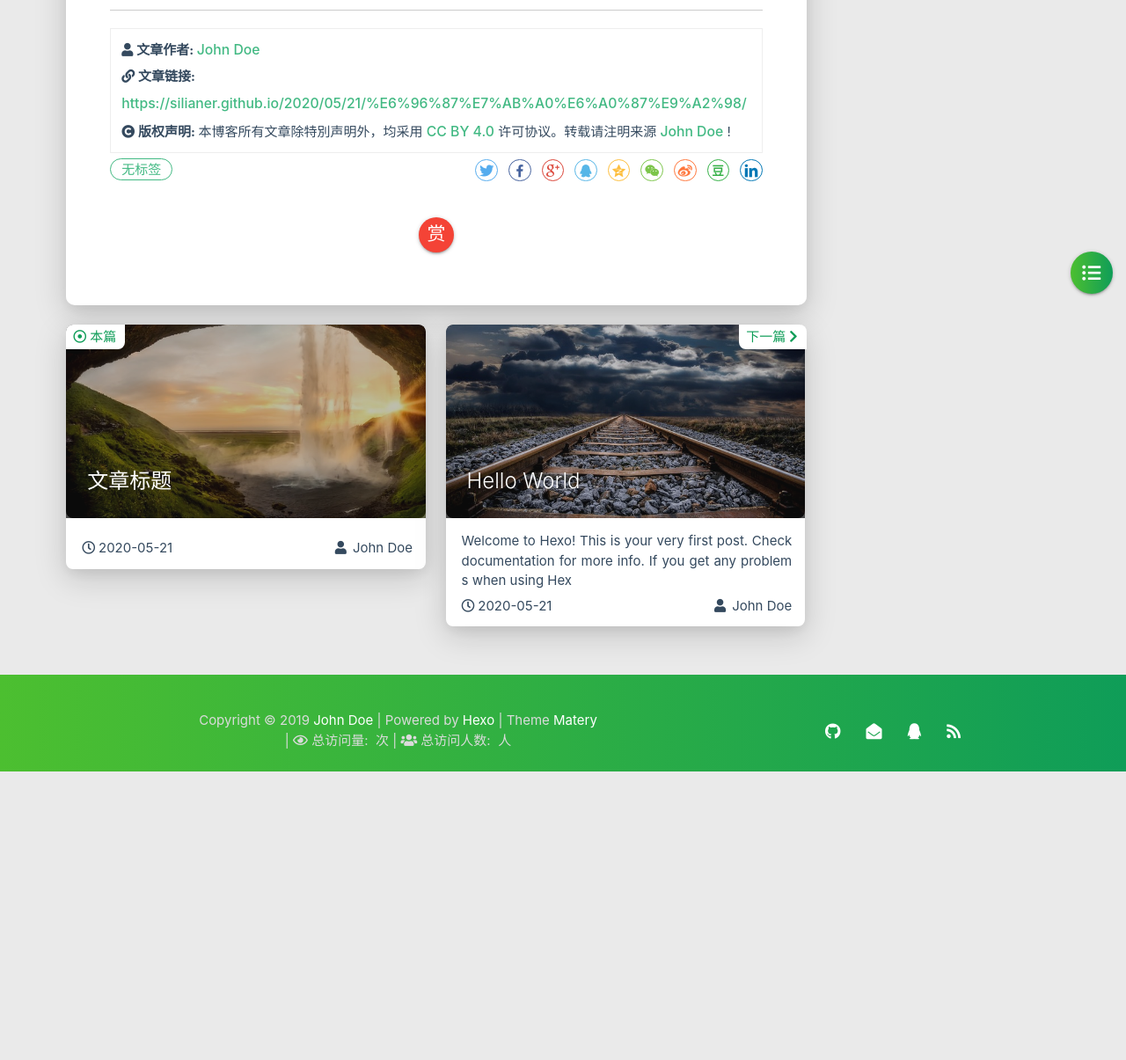
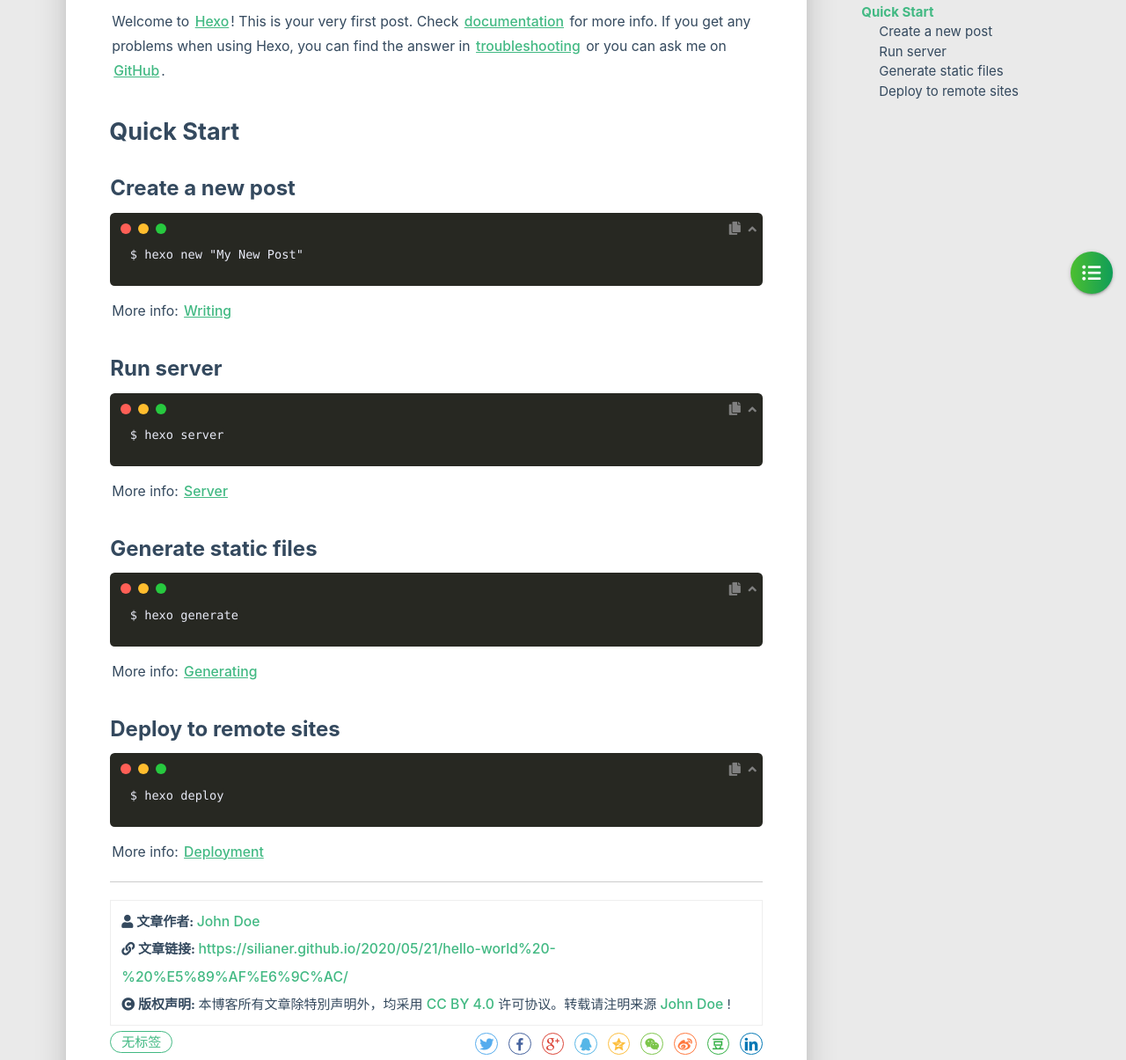
Before and after one commit to SILianer/SILianer.github.io, a plain HTML site: page 2020/05/21/hello-world - 副本/index.html in a window 1280 px wide. Shown: the part 390-1595 px from the top of the page at 88% size. Before the commit the page ends 1267 px from the top, so only its background shows below. Drawn offline with Linux system fonts and the light colour scheme; some packages are replaced by stand-ins of ours; no server answers; a script that the page names is missing.

Commit message:
Site updated: 2020-05-21 22:05:29

```diff
--- a/2020/05/21/文章标题/index.html
+++ b/2020/05/21/hello-world - 副本/index.html
@@ -4,7 +4,7 @@
 
 <head>
     <meta charset="utf-8">
-    <meta name="keywords" content="文章标题, SILianer">
+    <meta name="keywords" content="1225454566, SILianer">
     <meta name="description" content="">
     <meta http-equiv="X-UA-Compatible" content="IE=edge">
     <meta name="viewport" content="width=device-width, initial-scale=1.0, user-scalable=no">
@@ -16,7 +16,7 @@
     <!-- Global site tag (gtag.js) - Google Analytics -->
 
 
-    <title>文章标题 | SILianer</title>
+    <title>1225454566 | SILianer</title>
     <link rel="icon" type="image/png" href="/favicon.png">
 
     <link rel="stylesheet" type="text/css" href="/libs/awesome/css/all.css">
@@ -308,12 +308,12 @@
 
 
 
-<div class="bg-cover pd-header post-cover" style="background-image: url('/medias/featureimages/10.jpg')">
+<div class="bg-cover pd-header post-cover" style="background-image: url('/medias/featureimages/6.jpg')">
     <div class="container" style="right: 0px;left: 0px;">
         <div class="row">
             <div class="col s12 m12 l12">
                 <div class="brand">
-                    <h1 class="description center-align post-title">文章标题</h1>
+                    <h1 class="description center-align post-title">1225454566</h1>
                 </div>
             </div>
         </div>
@@ -458,6 +458,15 @@
         <hr class="clearfix">
         <div class="card-content article-card-content">
             <div id="articleContent">
+                <p>Welcome to <a href="https://hexo.io/" target="_blank" rel="noopener">Hexo</a>! This is your very first post. Check <a href="https://hexo.io/docs/" target="_blank" rel="noopener">documentation</a> for more info. If you get any problems when using Hexo, you can find the answer in <a href="https://hexo.io/docs/troubleshooting.html" target="_blank" rel="noopener">troubleshooting</a> or you can ask me on <a href="https://github.com/hexojs/hexo/issues" target="_blank" rel="noopener">GitHub</a>.</p>
+<h2 id="Quick-Start"><a href="#Quick-Start" class="headerlink" title="Quick Start"></a>Quick Start</h2><h3 id="Create-a-new-post"><a href="#Create-a-new-post" class="headerlink" title="Create a new post"></a>Create a new post</h3><pre><code class="bash">$ hexo new &quot;My New Post&quot;</code></pre>
+<p>More info: <a href="https://hexo.io/docs/writing.html" target="_blank" rel="noopener">Writing</a></p>
+<h3 id="Run-server"><a href="#Run-server" class="headerlink" title="Run server"></a>Run server</h3><pre><code class="bash">$ hexo server</code></pre>
+<p>More info: <a href="https://hexo.io/docs/server.html" target="_blank" rel="noopener">Server</a></p>
+<h3 id="Generate-static-files"><a href="#Generate-static-files" class="headerlink" title="Generate static files"></a>Generate static files</h3><pre><code class="bash">$ hexo generate</code></pre>
+<p>More info: <a href="https://hexo.io/docs/generating.html" target="_blank" rel="noopener">Generating</a></p>
+<h3 id="Deploy-to-remote-sites"><a href="#Deploy-to-remote-sites" class="headerlink" title="Deploy to remote sites"></a>Deploy to remote sites</h3><pre><code class="bash">$ hexo deploy</code></pre>
+<p>More info: <a href="https://hexo.io/docs/one-command-deployment.html" target="_blank" rel="noopener">Deployment</a></p>
 
             </div>
             <hr/>
@@ -483,7 +492,7 @@
                     </i>
                 </span>
                 <span class="reprint-info">
-                    <a href="https://silianer.github.io/2020/05/21/%E6%96%87%E7%AB%A0%E6%A0%87%E9%A2%98/">https://silianer.github.io/2020/05/21/%E6%96%87%E7%AB%A0%E6%A0%87%E9%A2%98/</a>
+                    <a href="https://silianer.github.io/2020/05/21/hello-world%20-%20%E5%89%AF%E6%9C%AC/">https://silianer.github.io/2020/05/21/hello-world%20-%20%E5%89%AF%E6%9C%AC/</a>
                 </span>
             </div>
             <div class="reprint__notice">
@@ -691,19 +700,19 @@
                 <i class="far fa-dot-circle"></i>&nbsp;本篇
             </div>
             <div class="card">
-                <a href="/2020/05/21/%E6%96%87%E7%AB%A0%E6%A0%87%E9%A2%98/">
+                <a href="/2020/05/21/hello-world%20-%20%E5%89%AF%E6%9C%AC/">
                     <div class="card-image">
 
 
-                        <img src="/medias/featureimages/10.jpg" class="responsive-img" alt="文章标题">
+                        <img src="/medias/featureimages/6.jpg" class="responsive-img" alt="1225454566">
 
-                        <span class="card-title">文章标题</span>
+                        <span class="card-title">1225454566</span>
                     </div>
                 </a>
                 <div class="card-content article-content">
                     <div class="summary block-with-text">
 
-
+                            Welcome to Hexo! This is your very first post. Check documentation for more info. If you get any problems when using Hex
 
                     </div>
                     <div class="publish-info">
```
Also changed, not shown: 2020/05/21/hello-world/index.html (+4 -4 lines), archives/2020/05/index.html (+4 -4 lines), archives/2020/index.html (+4 -4 lines), archives/index.html (+4 -4 lines), index.html (+4 -4 lines).
